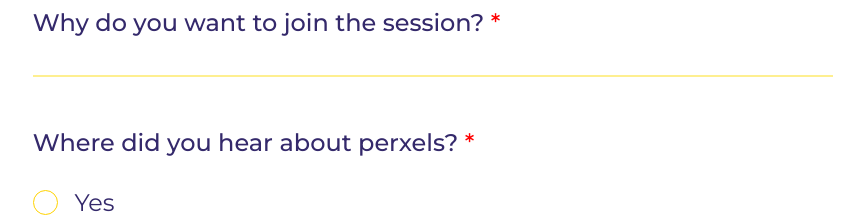
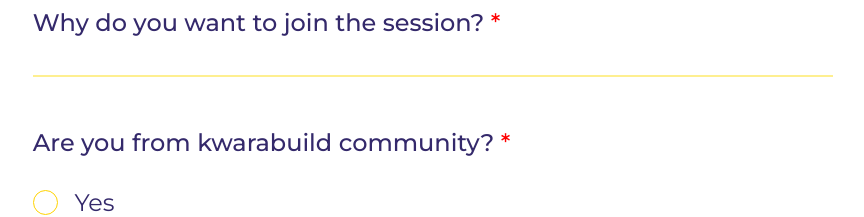
Before and after one commit to EmmanuelOluwafemi/perxels-start, a React (Create React App) app: page /register in a window 1280 px wide. Shown: the part 1160-1377 px from the top of the page, without its empty margins (140-1004 px from the left). Built offline with nearby package versions, Linux system fonts and the light colour scheme.

Commit message:
fixed error

```diff
--- a/src/pages/Register.js
+++ b/src/pages/Register.js
@@ -125,7 +125,7 @@
                 </div>
 
                 <div className="inpuGroup">
-                    <label className="labels" htmlFor="Category" style={{ marginBottom: '24px' }}>Where did you hear about perxels? <span>*</span></label>
+                    <label className="labels" htmlFor="Category" style={{ marginBottom: '24px' }}>Are you from kwarabuild community? <span>*</span></label>
 
                     <div className="radioBox">
                         <input type="radio" id="kwarabuildyes" value="Yes" ref={register({ required: true })} name="kwarabuild" />
```
